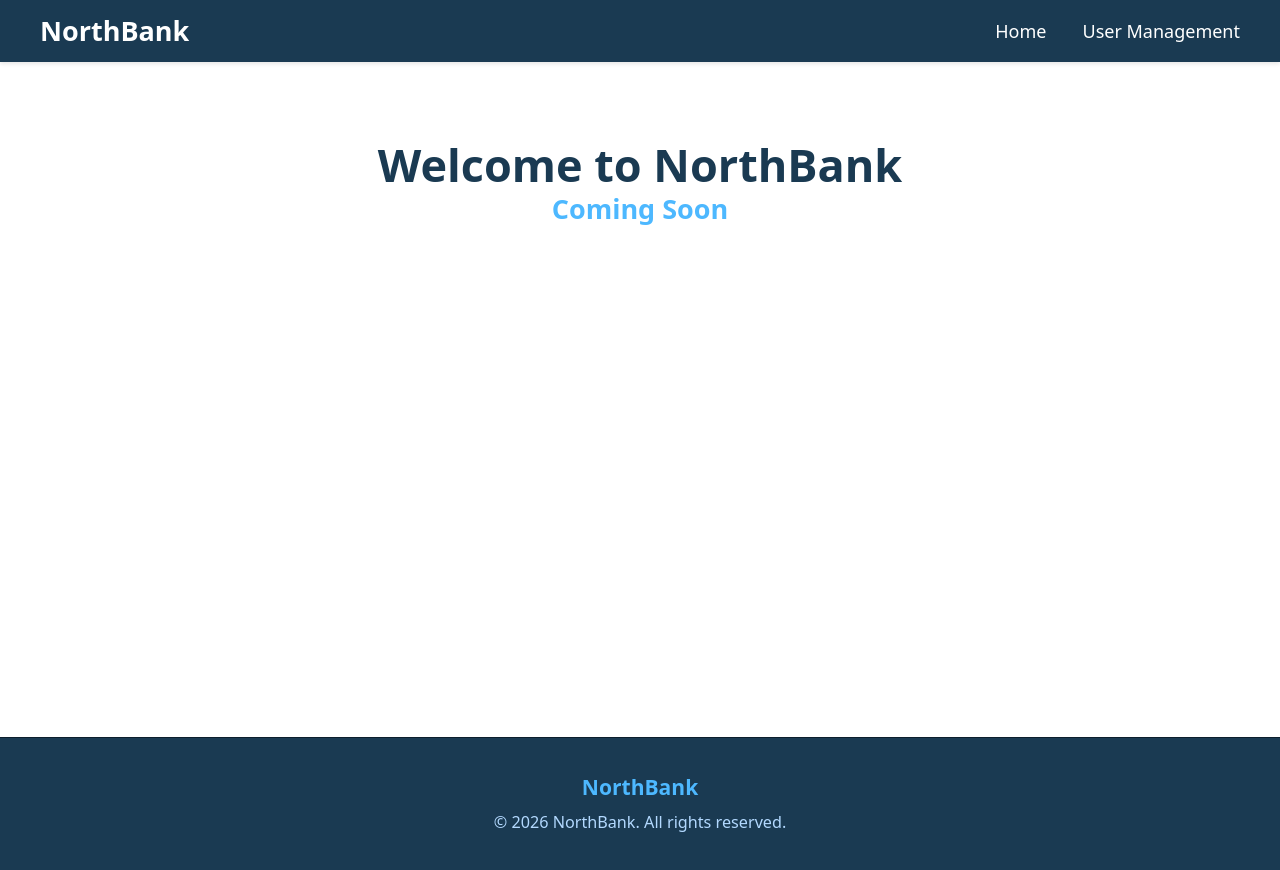
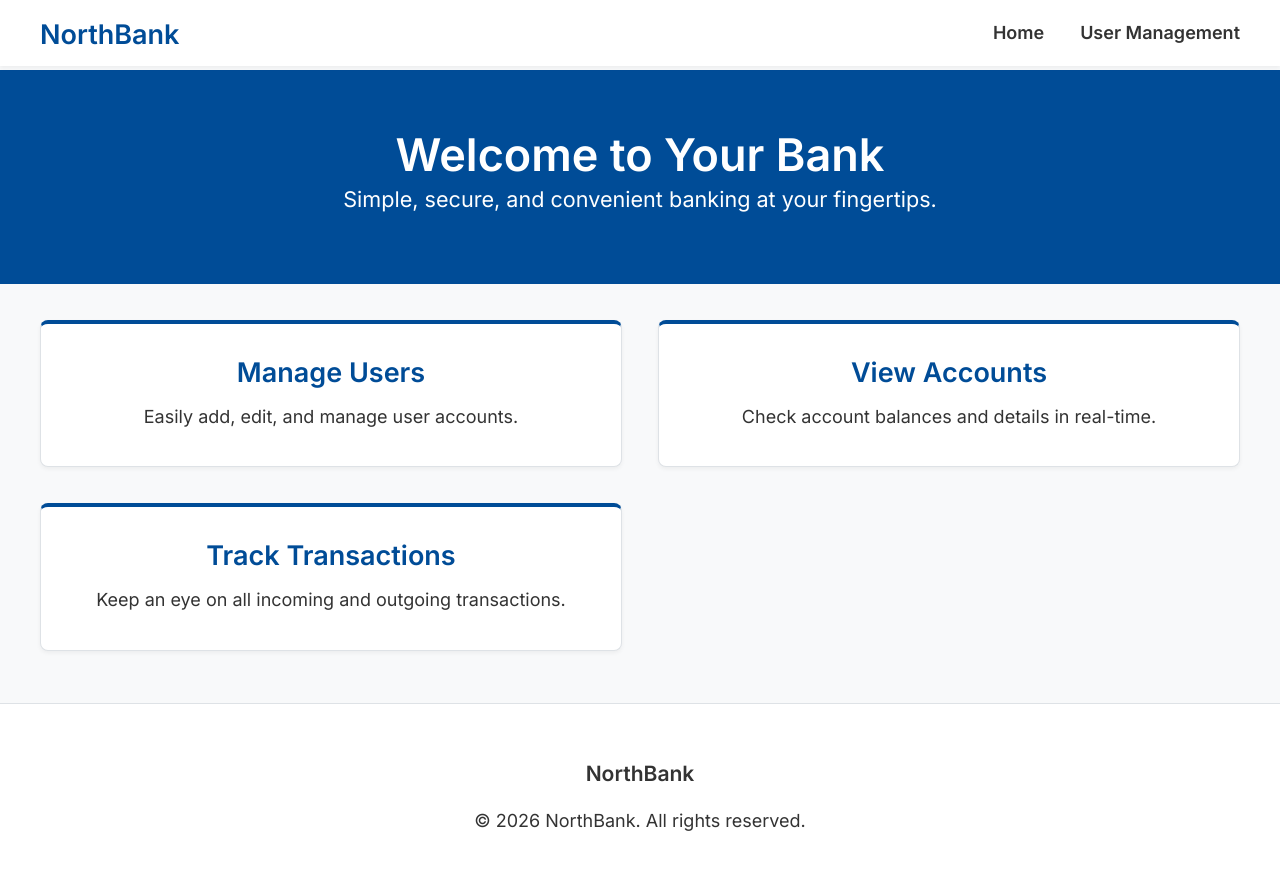
Before and after one commit to johnlazo314-blip/Bank-Project, a React (Vite) app in the folder frontend/: page / in a window 1280 px wide. Shown: the top 870 px of the page. Built offline with nearby package versions, Linux system fonts and the light colour scheme.

Commit message:
changed CSS

```diff
--- a/frontend/index.html
+++ b/frontend/index.html
@@ -5,6 +5,9 @@
     <link rel="icon" type="image/svg+xml" href="/favicon.svg" />
     <meta name="viewport" content="width=device-width, initial-scale=1.0" />
     <title>frontend</title>
+    <link rel="preconnect" href="https://fonts.googleapis.com">
+    <link rel="preconnect" href="https://fonts.gstatic.com" crossorigin>
+    <link href="https://fonts.googleapis.com/css2?family=Inter:wght@400;600&display=swap" rel="stylesheet">
   </head>
   <body>
     <div id="root"></div>
--- a/frontend/src/App.css
+++ b/frontend/src/App.css
@@ -2,7 +2,7 @@
   display: flex;
   flex-direction: column;
   min-height: 100vh;
-  padding-top: 80px;
+  padding-top: 70px; /* Pushes all content down to clear the header */
 }
 
 #center {
--- a/frontend/src/Components/Footer.css
+++ b/frontend/src/Components/Footer.css
@@ -1,8 +1,8 @@
 .footer {
-  background-color: #1a3a52;
-  color: white;
+  background-color: #FFFFFF; /* White Background */
+  color: #333333; /* Dark Gray Text */
   padding: 2rem 0;
-  border-top: 1px solid #0d1f2d;
+  border-top: 1px solid #DEE2E6; /* Light Gray Border */
   text-align: center;
   margin-top: auto;
 }
@@ -11,37 +11,8 @@
   max-width: 1200px;
   margin: 0 auto;
   padding: 0 2rem;
-  text-align: center;
 }
 
-.footer-section h3,
-.footer-section h4 {
-  margin: 0 0 0.5rem 0;
-  color: #4db8ff;
+.footer-container p {
+    margin: 0;
 }
-
-.footer-section p {
-  margin: 0.5rem 0;
-  font-size: 0.9rem;
-  color: #b3d9ff;
-}
-
-.footer-section ul {
-  list-style: none;
-  padding: 0;
-  margin: 0;
-}
-
-.footer-section ul li {
-  margin: 0.5rem 0;
-}
-
-.footer-section a {
-  color: #b3d9ff;
-  text-decoration: none;
-  transition: color 0.3s ease;
-}
-
-.footer-section a:hover {
-  color: #4db8ff;
-}
--- a/frontend/src/Components/Header.css
+++ b/frontend/src/Components/Header.css
@@ -3,10 +3,9 @@
   top: 0;
   left: 0;
   right: 0;
-  background-color: #1a3a52;
-  color: white;
+  background-color: white;
   padding: 1rem 0;
-  box-shadow: 0 2px 4px rgba(0, 0, 0, 0.1);
+  box-shadow: 0 2px 4px rgba(0, 0, 0, 0.05);
   z-index: 100;
 }
 
@@ -19,10 +18,11 @@
   padding: 0 2rem;
 }
 
-.logo {
+.logo a {
   font-size: 1.5rem;
-  font-weight: bold;
-  margin: 0;
+  font-weight: 600;
+  color: #004C97; /* Primary Blue */
+  text-decoration: none;
 }
 
 .nav-list {
@@ -34,19 +34,14 @@
 }
 
 .nav-list a {
-  color: white;
+  color: #333333; /* Dark Gray Text */
   text-decoration: none;
   transition: color 0.3s ease;
+  font-weight: 600;
 }
 
 .nav-list a:hover {
-  color: #4db8ff;
-}
-
-.logo a {
-  color: white;
-  text-decoration: none;
-  cursor: pointer;
+  color: #004C97; /* Primary Blue */
 }
 
 .logo a:hover {
--- a/frontend/src/Components/UserList.css
+++ b/frontend/src/Components/UserList.css
@@ -4,15 +4,17 @@
 
 .user-form {
   display: grid;
-  gap: 10px;
+  gap: 1rem; /* Increased spacing */
   margin-bottom: 16px;
 }
 
 .user-form input,
 .user-form select {
   padding: 10px;
-  border: 1px solid #ccc;
+  border: 1px solid #DEE2E6;
   border-radius: 6px;
+  font-family: 'Inter', sans-serif;
+  background-color: #FFFFFF; /* Set background to white for contrast */
 }
 
 .form-actions {
@@ -29,7 +31,7 @@
 }
 
 .form-actions button[type='submit'] {
-  background-color: #007bff;
+  background-color: #004C97;
   color: #fff;
 }
 
@@ -45,39 +47,56 @@
 }
 
 .user-list {
-  list-style-type: none;
-  padding: 0;
+  width: 100%;
+  border-collapse: collapse;
+  margin-top: 2rem;
 }
 
+.user-list-header,
 .user-list-item {
-  display: flex;
-  justify-content: space-between;
+  display: grid;
+  grid-template-columns: 1fr 1fr 2fr 1fr 150px; /* Adjust columns as needed */
+  gap: 1rem;
+  padding: 0.75rem 1rem;
+  border-bottom: 1px solid #DEE2E6; /* Light Gray Border */
   align-items: center;
-  padding: 15px;
-  border: 1px solid #ddd;
-  border-radius: 5px;
-  margin-bottom: 10px;
-  background-color: #f9f9f9;
 }
 
-.user-info {
-  flex-grow: 1;
+.user-list-header {
+  font-weight: 600;
+  background-color: #F8F9FA; /* Light Gray Background */
+}
+
+.user-list-item:hover {
+  background-color: #F1F3F5; /* Slightly darker on hover */
+}
+
+.user-actions {
+  display: flex;
+  gap: 0.5rem; /* Adds space between buttons */
 }
 
 .user-actions button {
-  margin-left: 10px;
-  padding: 8px 12px;
-  border: none;
-  border-radius: 4px;
+  padding: 0.5rem 1rem;
+  border: 1px solid transparent;
+  border-radius: 6px;
   cursor: pointer;
+  min-width: 70px; /* Ensures buttons have the same width */
+  box-shadow: 0 1px 2px rgba(0, 0, 0, 0.1);
+  transition: all 0.2s ease-in-out;
 }
 
-.user-actions button:first-of-type {
-  background-color: #007bff;
+.user-actions button:hover {
+    transform: translateY(-1px);
+    box-shadow: 0 2px 4px rgba(0, 0, 0, 0.15);
+}
+
+.edit-btn {
+  background-color: #004C97; /* Primary Blue */
   color: white;
 }
 
-.user-actions button:last-of-type {
-  background-color: #dc3545;
+.delete-btn {
+  background-color: #C92A2A; /* Red for delete */
   color: white;
 }
--- a/frontend/src/index.css
+++ b/frontend/src/index.css
@@ -13,7 +13,11 @@
 
 body {
   margin: 0;
-  background: white;
+  font-family: 'Inter', sans-serif;
+  -webkit-font-smoothing: antialiased;
+  -moz-osx-font-smoothing: grayscale;
+  background-color: #F8F9FA;
+  color: #333333;
 }
 
 h1,
--- a/frontend/src/pages/Home.css
+++ b/frontend/src/pages/Home.css
@@ -1,23 +1,63 @@
-.home {
-  flex: 1;
-  display: flex;
-  align-items: center;
-  justify-content: center;
-  padding: 4rem 2rem;
+.home-container {
+  /* padding-top is removed */
 }
 
-.coming-soon-container {
+.hero-section {
+  background-color: #004C97; /* Primary Blue */
+  color: white;
+  padding: 4rem 2rem;
   text-align: center;
-  max-width: 600px;
+  /* margin-top is removed */
 }
 
-.coming-soon-container h2 {
+.hero-content h1 {
   font-size: 2.5rem;
-  color: #1a3a52;
-  margin: 0 0 1rem 0;
+  font-weight: 600;
+  margin-bottom: 1rem;
 }
 
-.coming-soon-text {
+.hero-content p {
+  font-size: 1.2rem;
+}
+
+.features-section {
+  display: grid;
+  grid-template-columns: repeat(2, 1fr);
+  gap: 2rem;
+  padding: 2rem;
+  max-width: 1200px;
+  margin: 0 auto;
+}
+
+.feature-card {
+  background-color: #FFFFFF;
+  border: 1px solid #DEE2E6;
+  border-top: 4px solid #004C97; /* Added blue top border */
+  border-radius: 8px;
+  padding: 2rem;
+  text-align: center;
+  box-shadow: 0 2px 4px rgba(0, 0, 0, 0.05);
+  transition: transform 0.2s ease-in-out, box-shadow 0.2s ease-in-out;
+}
+
+.feature-card:hover {
+  transform: translateY(-5px);
+  box-shadow: 0 4px 8px rgba(0, 0, 0, 0.1);
+}
+
+.feature-card h2 {
+  font-size: 1.5rem;
+  font-weight: 600;
+  margin-bottom: 1rem;
+  color: #004C97; /* Primary Blue */
+}
+
+/* Media query to stack to a single column on smaller screens */
+@media (max-width: 768px) {
+  .features-section {
+    grid-template-columns: 1fr;
+  }
+}
   font-size: 1.5rem;
   color: #4db8ff;
   font-weight: bold;
--- a/frontend/src/pages/Home.tsx
+++ b/frontend/src/pages/Home.tsx
@@ -1,12 +1,31 @@
-import './Home.css'
+import './Home.css';
 
-export default function Home() {
+const Home = () => {
   return (
-    <main className="home">
-      <div className="coming-soon-container">
-        <h2>Welcome to NorthBank</h2>
-        <p className="coming-soon-text">Coming Soon</p>
-      </div>
-    </main>
-  )
-}
+    <div className="home-container">
+      <section className="hero-section">
+        <div className="hero-content">
+          <h1>Welcome to Your Bank</h1>
+          <p>Simple, secure, and convenient banking at your fingertips.</p>
+        </div>
+      </section>
+
+      <section className="features-section">
+        <div className="feature-card">
+          <h2>Manage Users</h2>
+          <p>Easily add, edit, and manage user accounts.</p>
+        </div>
+        <div className="feature-card">
+          <h2>View Accounts</h2>
+          <p>Check account balances and details in real-time.</p>
+        </div>
+        <div className="feature-card">
+          <h2>Track Transactions</h2>
+          <p>Keep an eye on all incoming and outgoing transactions.</p>
+        </div>
+      </section>
+    </div>
+  );
+};
+
+export default Home;
--- a/frontend/src/pages/UserManagement.css
+++ b/frontend/src/pages/UserManagement.css
@@ -1,12 +1,11 @@
 .user-management-container {
-  padding: 20px;
-  font-family: Arial, sans-serif;
+  padding: 80px 2rem 2rem; /* Add top padding to account for fixed header */
   max-width: 1200px;
   margin: 0 auto;
 }
 
 .user-management-container h1 {
-  color: #333;
   text-align: center;
-  margin-bottom: 30px;
+  margin-bottom: 2rem;
+  font-weight: 600;
 }
```
Also changed, not shown: frontend/src/Components/UserList.tsx (+47 -46 lines).
